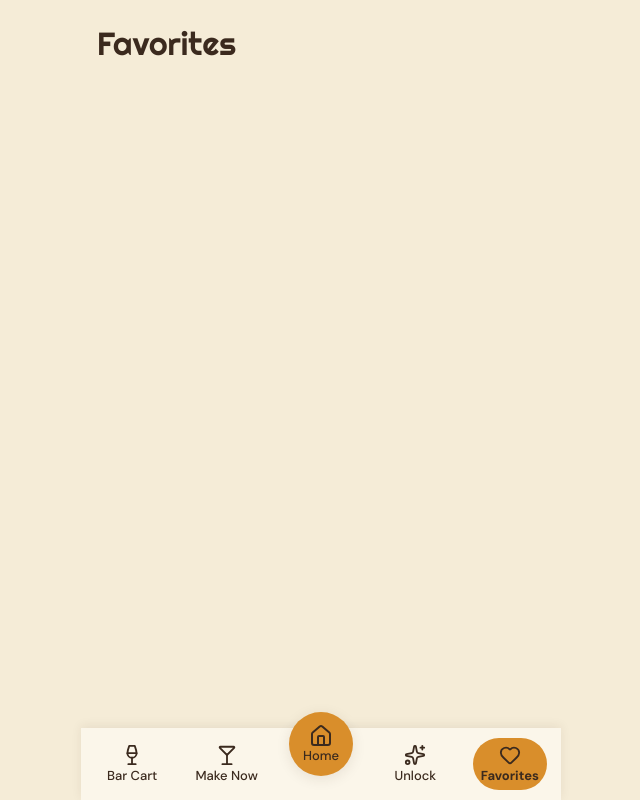
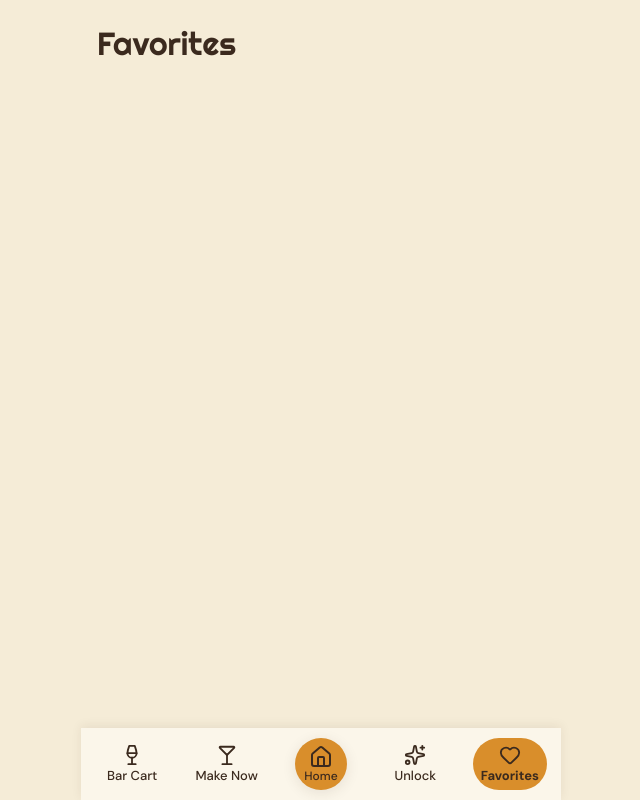
Before and after one commit to osanchezchristensen/Casa_Del_Cocktail, a React (Vite) app: page /favorites in a window 1280 px wide. Shown: the whole page, without its empty margins (319-959 px from the left). Built offline with nearby package versions, Linux system fonts and the light colour scheme.

Commit message:
Make the Home button level with the other tabs (step 3.0)
Co-Authored-By: Claude Opus 5.5 <noreply@anthropic.com>

```diff
--- a/src/components/BottomNav.module.css
+++ b/src/components/BottomNav.module.css
@@ -37,9 +37,9 @@
 }
 
 .home {
-  width: 64px;
-  height: 64px;
-  margin-top: -40px;
+  width: 52px;
+  height: 52px;
+  font-size: 12px;
   border-radius: 50%;
   background: var(--amber);
   box-shadow: var(--shadow-card);
```
Also changed, not shown: 1 other file (tests, documents, lock files or other folders).
